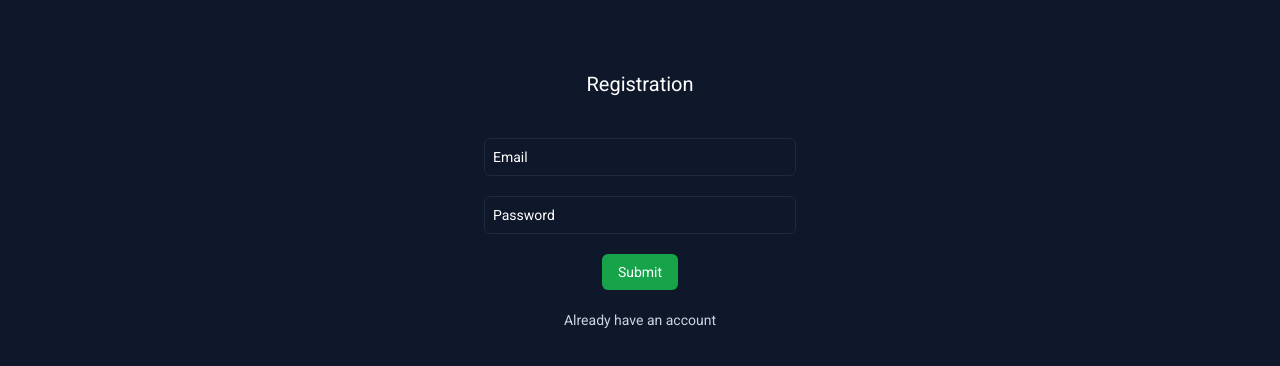
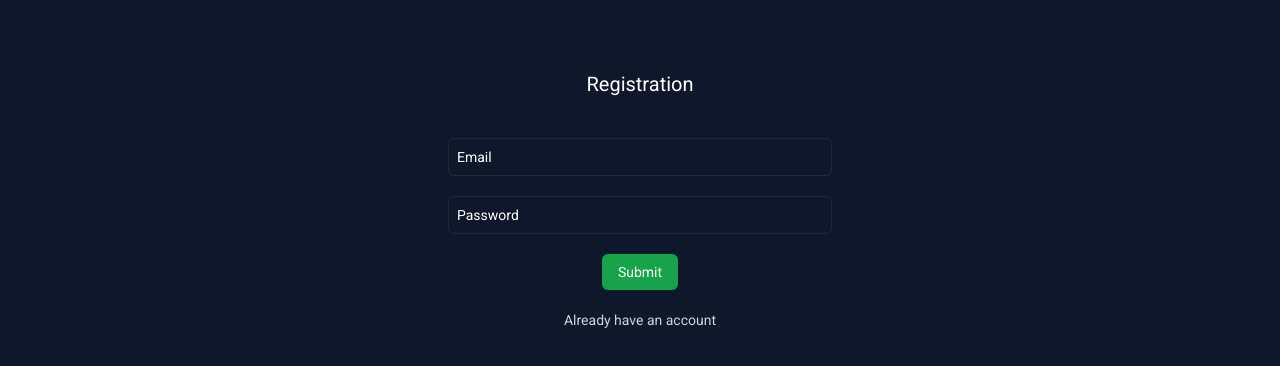
Before and after one commit to lehahorban/fullstack-transaction-client, a React (Vite) app: page /auth in a window 1280 px wide. Shown: the part 158-524 px from the top of the page. Built offline with nearby package versions, Linux system fonts and the light colour scheme.

Commit message:
fix form

```diff
--- a/src/pages/Auth.tsx
+++ b/src/pages/Auth.tsx
@@ -50,13 +50,13 @@ const Auth: FC = () => {
   };
 
   return (
-    <div className="mt-40 flex flex-col items-center justify-center bg-slate-900 text-white">
+    <div className="mx-auto mt-40 flex max-w-sm flex-col bg-slate-900 text-white">
       <h1 className="mb-10 text-center text-xl">
         {isLogin ? 'Login' : 'Registration'}
       </h1>
       <form
         onSubmit={isLogin ? loginHandler : registrationHandler}
-        className="mx-auto flex w-1/3 flex-col gap-5"
+        className="flex flex-col gap-5"
       >
         <input
           onChange={(e) => setEmail(e.target.value)}
```
